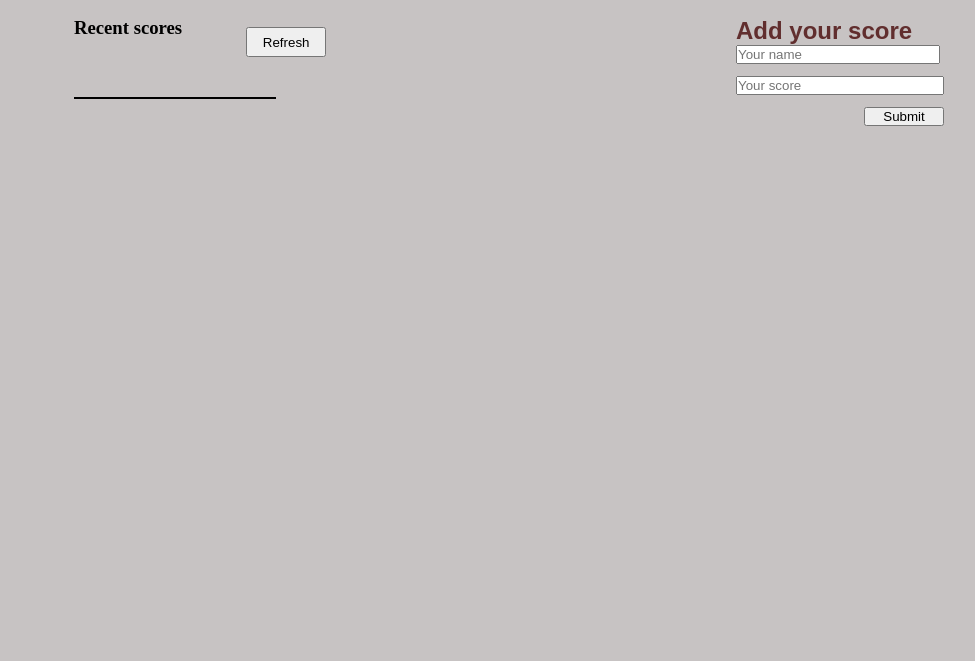
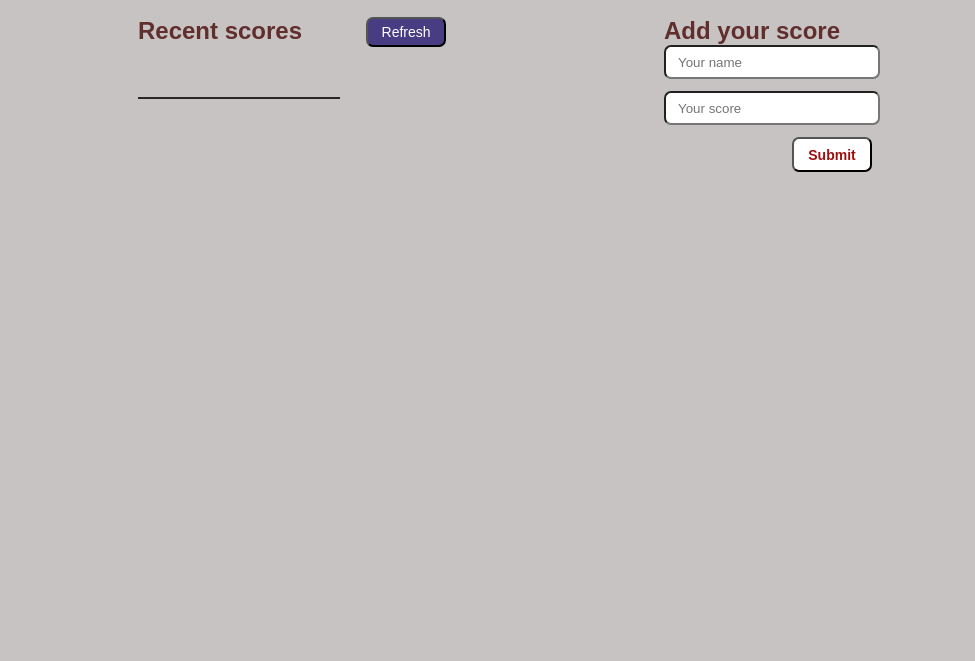
Before and after one commit to Richez003/leaderboard-app, a website built with webpack: page src/index.html in a window 1280 px wide. Shown: the part 139-800 px from the top of the page, without its empty margins (131-1106 px from the left). Built offline with nearby package versions, Linux system fonts and the light colour scheme.

Commit message:
Update branch.

```diff
--- a/src/index.html
+++ b/src/index.html
@@ -11,7 +11,7 @@
     <div class="main-container">
 <div class="score-cont">
     <div class="r-score">
-        <h3>Recent scores</h3> <button type="button" class="refresh">Refresh</button>
+        <h3 class="recent">Recent scores</h3> <button type="button" class="refresh">Refresh</button>
     </div>
 <ul class="scores-list">
 </ul>
--- a/src/style.css
+++ b/src/style.css
@@ -11,7 +11,7 @@ body {
 .title {
   margin-top: 4rem;
   font-family: 'Cocogoose', sans-serif;
-
+text-align: center;
   margin-bottom: 2rem;
   font-size: 52px;
 
@@ -20,8 +20,6 @@ body {
   background-clip: border-box;
   -webkit-background-clip: text;
   -webkit-text-fill-color: transparent;
-  margin-left: 10rem;
-
 }
 
 .main-container {
@@ -33,6 +31,13 @@ body {
 .form-cont {
   display: flex;
   flex-direction: column;
+  margin-right: 10rem;
+}
+
+input {
+  height: 30px;
+  padding-left: 12px;
+  border-radius: 7px;
 }
 
 #form {
@@ -41,8 +46,12 @@ body {
 }
 
 .scores-list {
-  border: 1px solid black;
+  border: 1px solid rgb(41, 38, 38);
   width: 200px;
+  gap: 4px;
+  background-color: #fff;
+  font-size: 16px;
+  font-family: 'lato', sans-serif;
 }
 
 #name {
@@ -56,6 +65,12 @@ body {
   width: 80px;
   text-align: center;
   margin-left: 8rem;
+  border-radius: 7px;
+  background-color: #fff;
+  color: rgb(156, 16, 16);
+  height: 35px;
+  font-size: 14px;
+  font-weight: bold;
 }
 
 .r-score {
@@ -67,7 +82,10 @@ body {
 .refresh {
   width: 80px;
   height: 30px;
-  margin-top: 10px;
+  border-radius: 7px;
+  font-size: 14px;
+  color: #fff;
+  background-color: rgb(72, 61, 131);
 }
 
 .a-score {
@@ -75,3 +93,22 @@ body {
   color: rgb(97, 46, 46);
   font-family: 'poppins', sans-serif;
 }
+
+li {
+  background-color: rgb(185, 175, 175);
+  padding-left: 14px;
+  padding-top: 8px;
+  font-weight: bold;
+
+}
+
+.score-cont {
+  margin-left: 10rem;
+
+}
+
+.recent {
+  font-size: 24px;
+  color: rgb(97, 46, 46);
+  font-family: 'poppins', sans-serif;
+}
```
